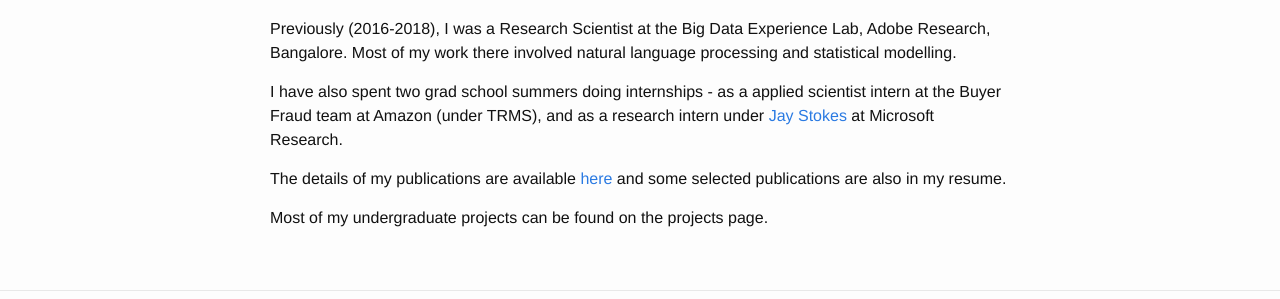
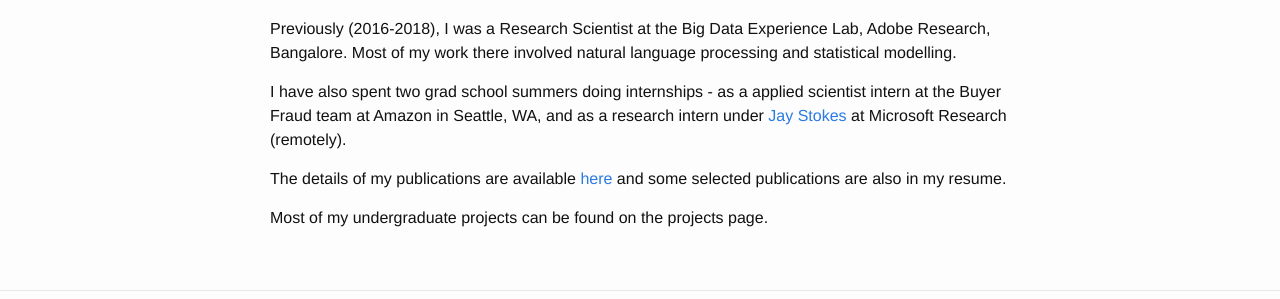
Before and after one commit to pranavmaneriker/pranavmaneriker.github.io, a Jekyll site: the page built from about.md, in a window 1280 px wide. Shown: the part 427-726 px from the top of the page. Built offline with Jekyll 4.4.1, drawn with Linux system fonts in a browser that asks for light colours.

Commit message:
some location

```diff
--- a/about.md
+++ b/about.md
@@ -14,7 +14,7 @@
 
 Previously (2016-2018), I was a Research Scientist at the Big Data Experience Lab, Adobe Research, Bangalore. Most of my work there involved natural language processing and statistical modelling.
 
-I have also spent two grad school summers doing internships - as a applied scientist intern at the Buyer Fraud team at Amazon (under TRMS), and as a research intern under [Jay Stokes](https://www.microsoft.com/en-us/research/people/jstokes/) at Microsoft Research.
+I have also spent two grad school summers doing internships - as a applied scientist intern at the Buyer Fraud team at Amazon in Seattle, WA, and as a research intern under [Jay Stokes](https://www.microsoft.com/en-us/research/people/jstokes/) at Microsoft Research (remotely).
 
 The details of my publications are available [here](https://scholar.google.com/citations?user=9t8gbkkAAAAJ&hl=en) and some selected publications are also in my resume.
 
```
